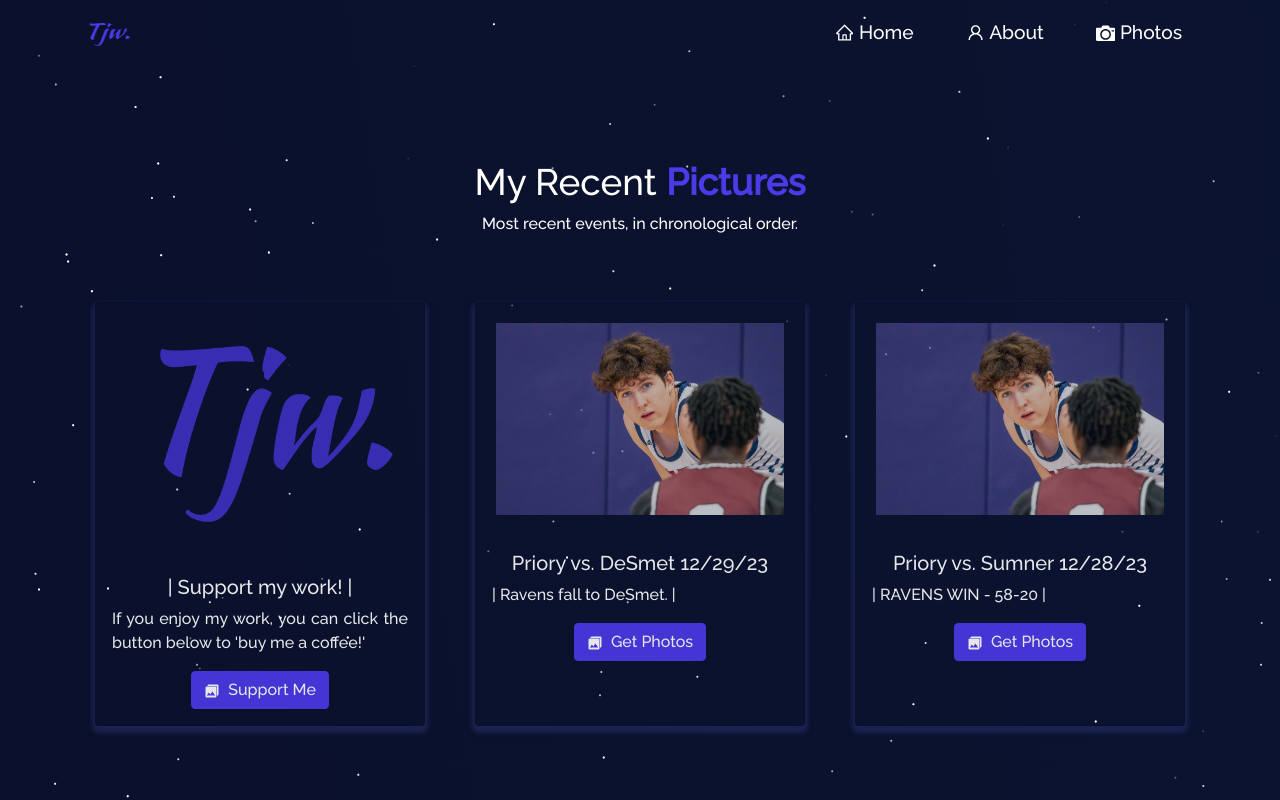
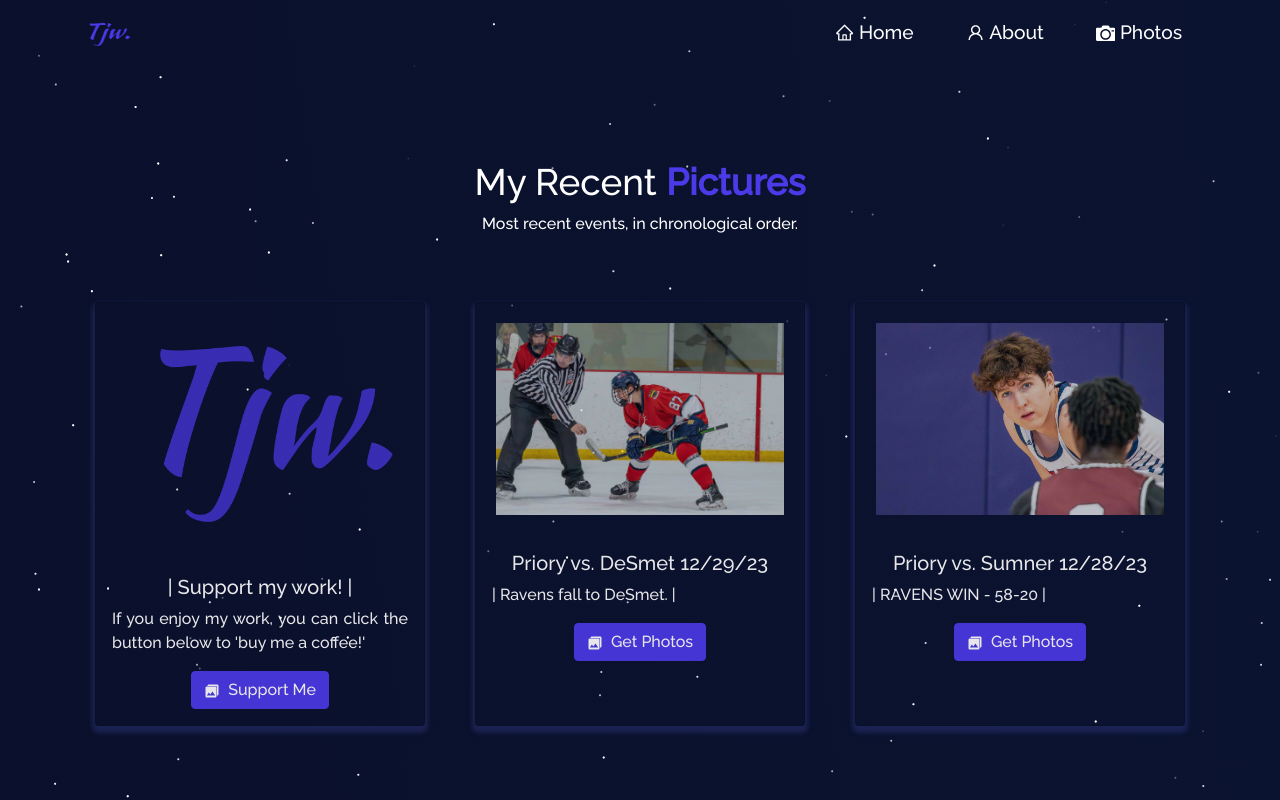
Before and after one commit to itstylerrr/website, a React (Create React App) app: page /photos in a window 1280 px wide. Shown: the top 800 px of the page. Built offline with nearby package versions, Linux system fonts and the light colour scheme.

Commit message:
fixed err

```diff
--- a/src/components/Projects/Projects.js
+++ b/src/components/Projects/Projects.js
@@ -66,7 +66,7 @@ function Projects() {
           </Col>
           <Col md={4} className="project-card">
             <ProjectCard
-              imgPath={prioryvsumner}
+              imgPath={prioryvsdesmet}
               isBlog={false}
               title="Priory vs. DeSmet 12/29/23"
               description="| Ravens fall to DeSmet. |"
```
